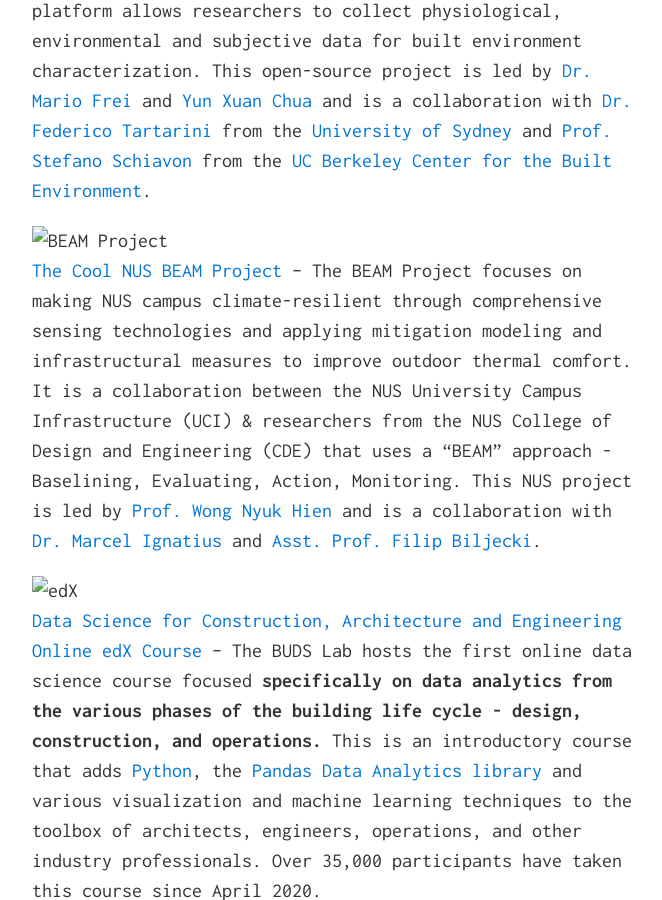
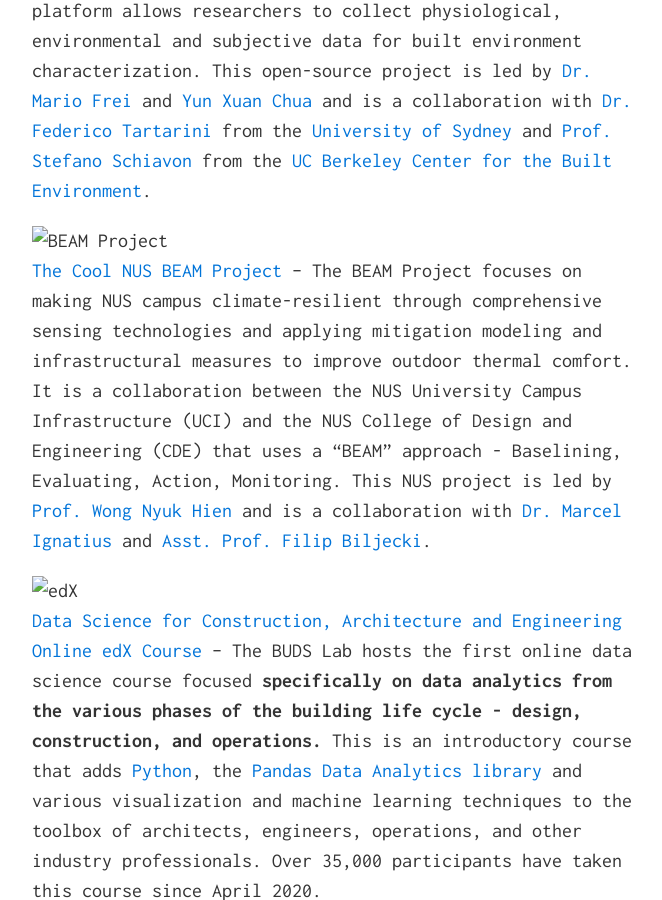
Before and after one commit to buds-lab/buds-lab.github.io, a Jekyll site: the page built from index.md, in a window 1280 px wide and 900 px high, scrolled down 1524 px. Shown: the whole window, without its empty margins (308-970 px from the left). Built offline with Jekyll 4.4.1, drawn with Linux system fonts in a browser that asks for light colours.

Commit message:
Update index.md

```diff
--- a/index.md
+++ b/index.md
@@ -30,7 +30,7 @@ BUDS Lab is in the [Department of the Built Environment](https://cde.nus.edu.sg/
 [Cozie Apple Watch](https://cozie-apple.app){:target="_blank"} -- The Apple Watch version of the Cozie platform allows researchers to collect physiological, environmental and subjective data for built environment characterization. This open-source project is led by [Dr. Mario Frei](https://www.linkedin.com/in/mario-frei/?originalSubdomain=sg){:target="_blank"} and [Yun Xuan Chua](https://www.linkedin.com/in/chuayunxuan/?originalSubdomain=sg){:target="_blank"} and is a collaboration with [Dr. Federico Tartarini](https://www.sydney.edu.au/medicine-health/about/our-people/academic-staff/federico-tartarini.html){:target="_blank"} from the [University of Sydney](https://www.sydney.edu.au/) and [Prof. Stefano Schiavon](https://ced.berkeley.edu/ced/faculty-staff/stefano-schiavon){:target="_blank"} from the [UC Berkeley Center for the Built Environment](https://cbe.berkeley.edu/){:target="_blank"}.
 
 ![BEAM Project](buds-lab.github.io/beam.png)
-[The Cool NUS BEAM Project](https://sustainability.nus.edu.sg/campus-sustainability/coolnus/){:target="_blank"} -- The BEAM Project focuses on making NUS campus climate-resilient through comprehensive sensing technologies and applying mitigation modeling and infrastructural measures to improve outdoor thermal comfort. It is a collaboration between the NUS University Campus Infrastructure (UCI) & researchers from the NUS College of Design and Engineering (CDE) that uses a “BEAM” approach - Baselining, Evaluating, Action, Monitoring. This NUS project is led by [Prof. Wong Nyuk Hien](https://cde.nus.edu.sg/dbe/staff/wong-nyuk-hien-dr/){:target="_blank"} and is a collaboration with [Dr. Marcel Ignatius](https://www.marcelignatius.com/){:target="_blank"} and [Asst. Prof. Filip Biljecki](https://filipbiljecki.com/){:target="_blank"}.
+[The Cool NUS BEAM Project](https://sustainability.nus.edu.sg/campus-sustainability/coolnus/){:target="_blank"} -- The BEAM Project focuses on making NUS campus climate-resilient through comprehensive sensing technologies and applying mitigation modeling and infrastructural measures to improve outdoor thermal comfort. It is a collaboration between the NUS University Campus Infrastructure (UCI) and the NUS College of Design and Engineering (CDE) that uses a “BEAM” approach - Baselining, Evaluating, Action, Monitoring. This NUS project is led by [Prof. Wong Nyuk Hien](https://cde.nus.edu.sg/dbe/staff/wong-nyuk-hien-dr/){:target="_blank"} and is a collaboration with [Dr. Marcel Ignatius](https://www.marcelignatius.com/){:target="_blank"} and [Asst. Prof. Filip Biljecki](https://filipbiljecki.com/){:target="_blank"}.
 
 ![edX](buds-lab.github.io/EDxDataScience.png)
 [Data Science for Construction, Architecture and Engineering Online edX Course](https://www.edx.org/course/Data-Science-for-Construction-Architecture-and-Engineering){:target="_blank"} -- The BUDS Lab hosts the first online data science course focused **specifically on data analytics from the various phases of the building life cycle - design, construction, and operations.** This is an introductory course that adds [Python](https://www.python.org/){:target="_blank"}, the [Pandas Data Analytics library](https://pandas.pydata.org/){:target="_blank"} and various visualization and machine learning techniques to the toolbox of architects, engineers, operations, and other industry professionals. Over 35,000 participants have taken this course since April 2020.
```
